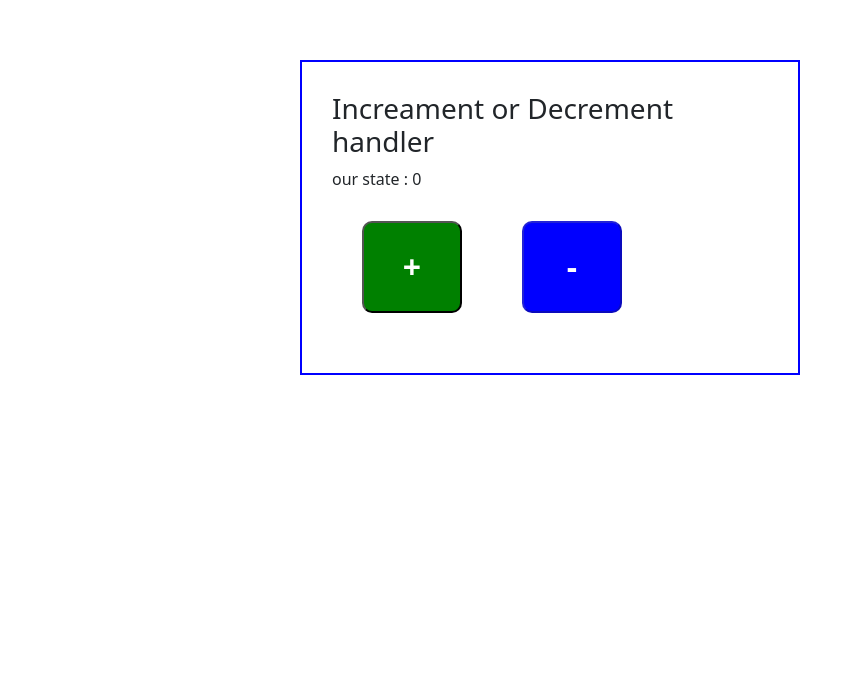
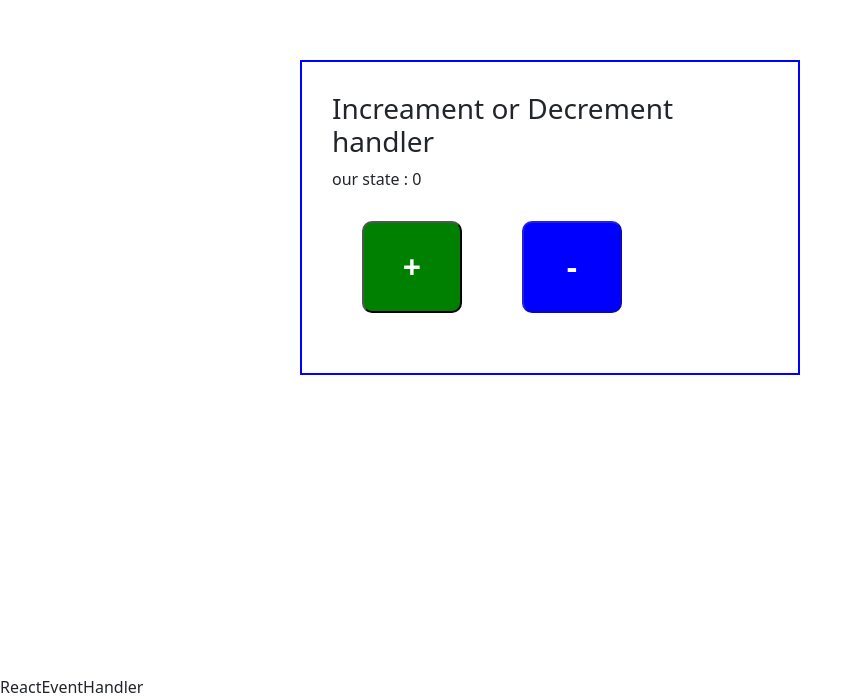
Before and after one commit to Mraj101/Vanilla-Js-and-React, a React (Create React App) app in the folder reactjsbasics/my-app/: page / in a window 1280 px wide. Shown: the part 2413-3112 px from the top of the page, without its empty margins (0-862 px from the left). Before the commit the page ends 2788 px from the top, so only its background shows below. Built offline with nearby package versions, Linux system fonts and the light colour scheme.

Commit message:
event handler

```diff
--- a/reactjsbasics/my-app/src/App.js
+++ b/reactjsbasics/my-app/src/App.js
@@ -5,6 +5,7 @@ import { v4 as uuidv4 } from "uuid";
 import ReactIcon from "./component/AddingReactIcon";
 import ReactBootstrap from "./component/ReactBootstrap/ReactBootstrap";
 import State from "./State";
+import HandleEvent from "./ReactEventHandler";
 
 
 
@@ -22,6 +23,7 @@ function App(){
          <ReactIcon/>
          <ReactBootstrap/>
          <State/>
+         <HandleEvent/>
     </div>
   )
 }
--- /dev/null
+++ b/reactjsbasics/my-app/src/ReactEventHandler.js
@@ -0,0 +1,8 @@
+import React from 'react'
+
+
+export default function HandleEvent() {
+  return (
+    <div>ReactEventHandler</div>
+  )
+}
```
